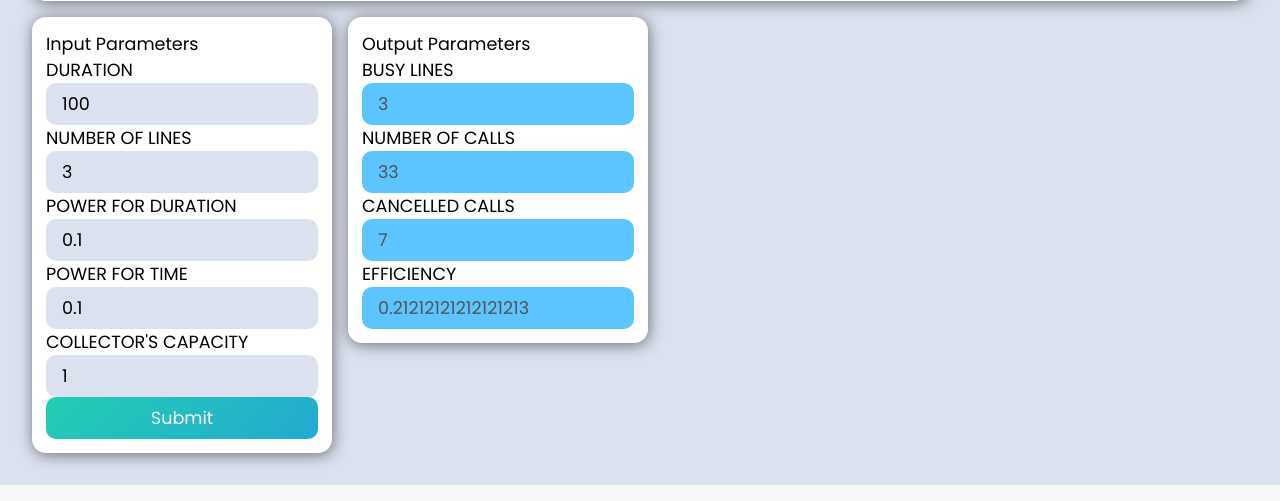
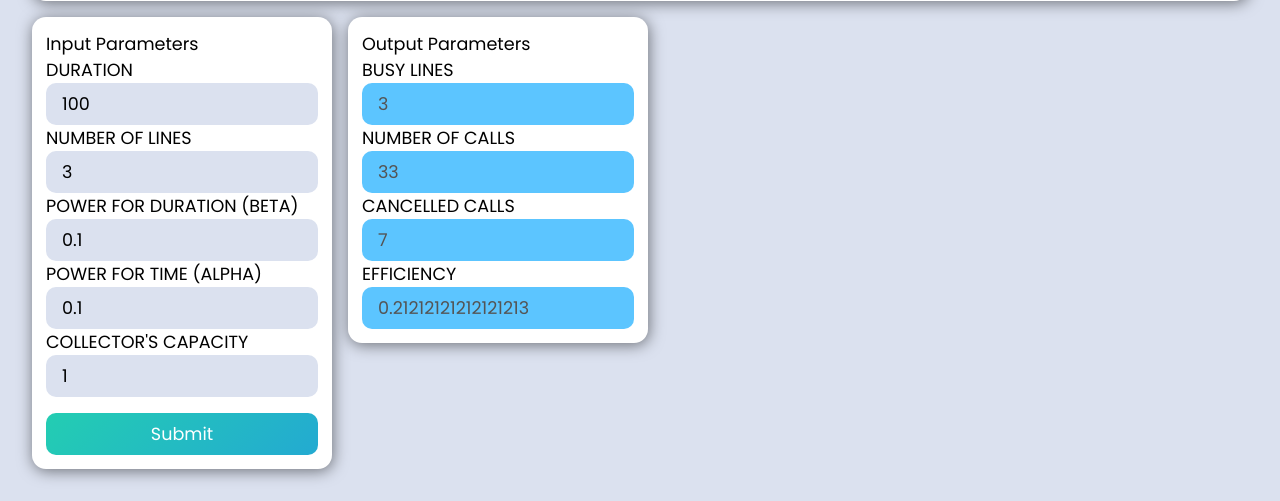
Before and after one commit to dm4nk/mathmod, a Flask app: page / in a window 1280 px wide. Shown: the part 604-1105 px from the top of the page. Run offline with Flask 2, Linux system fonts and the light colour scheme; some libraries are stand-ins or nearby versions.

Commit message:
lab 3 small fixes

```diff
--- a/static/css/styles.css
+++ b/static/css/styles.css
@@ -213,6 +213,7 @@ table td {
   border-radius: 50%;
 }
 .container .form .submit-btn {
+  margin-top: 1rem;
   text-align: center;
   color: var(--color-white);
   padding: 0.5rem 1rem;
--- a/static/css/styles.scss
+++ b/static/css/styles.scss
@@ -250,6 +250,7 @@ table {
     }
 
     .submit-btn {
+      margin-top: 1rem;
       text-align: center;
       color: var(--color-white);
       padding: .5rem 1rem;
--- a/templates/index.html
+++ b/templates/index.html
@@ -46,12 +46,12 @@
                            onkeypress="return charCode!==45">
                 </div>
                 <div class="input-control">
-                    <label for="power-for-duration">Power for Duration</label>
+                    <label for="power-for-duration">Power for Duration (Beta)</label>
                     <input type="number" value="0.1" step="0.0000000001" id="power-for-duration" required
                            onkeypress="return charCode!==45">
                 </div>
                 <div class="input-control">
-                    <label for="power-for-time">Power for Time</label>
+                    <label for="power-for-time">Power for Time (Alpha)</label>
                     <input type="number" value="0.1" step="0.0000000001" id="power-for-time" required
                            onkeypress="return charCode!==45">
                 </div>
```
